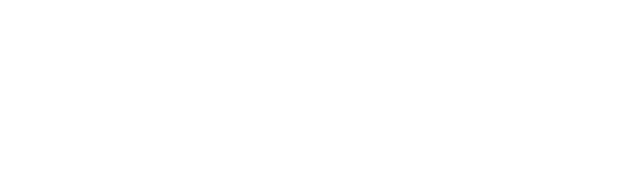
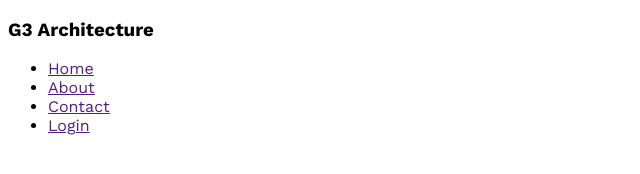
Before and after one commit to tasin11/habijabi, a plain HTML site: page index.html in a window 1280 px wide. Shown: the whole page, without its empty margins (0-640 px from the left). Drawn offline with nearby package versions, Linux system fonts and the light colour scheme.

Commit message:
font added

```diff
--- a/index.html
+++ b/index.html
@@ -7,7 +7,17 @@
     <link rel="stylesheet" href="style.css">
 </head>
 <body>
-
+    <header>
+        <nav>
+            <h3>G3 Architecture</h3>
+            <ul>
+                <li><a href="">Home</a></li>
+                <li><a href="">About</a></li>
+                <li><a href="">Contact</a></li>
+                <li><a href="">Login</a></li>
+            </ul>
+        </nav>
+    </header>
 
 </body>
 </html>
--- a/style.css
+++ b/style.css
@@ -0,0 +1,5 @@
+@import url('https://fonts.googleapis.com/css2?family=Work+Sans:ital,wght@0,100..900;1,100..900&display=swap');
+
+*{
+    font-family: "Work Sans", sans-serif;
+}
```
